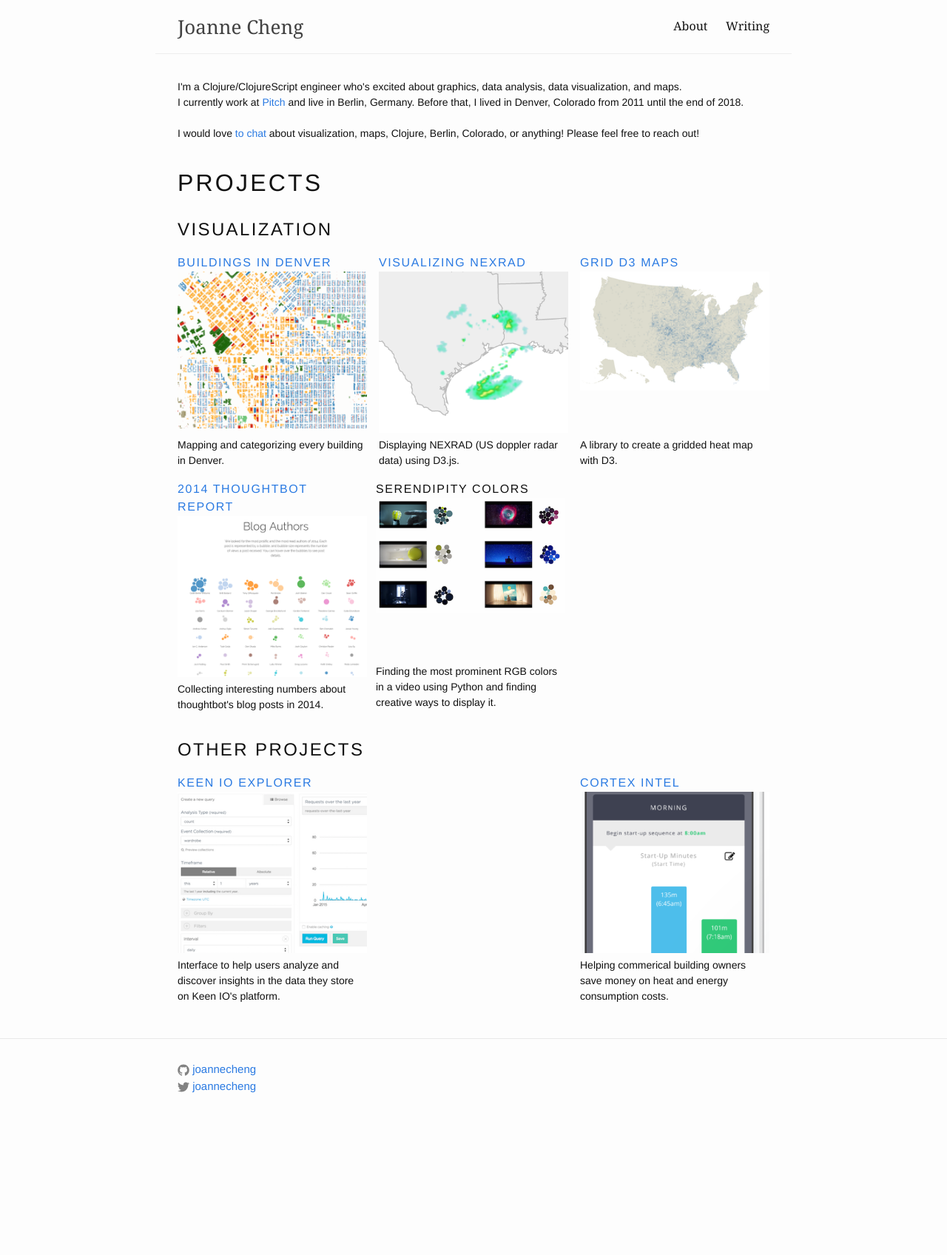
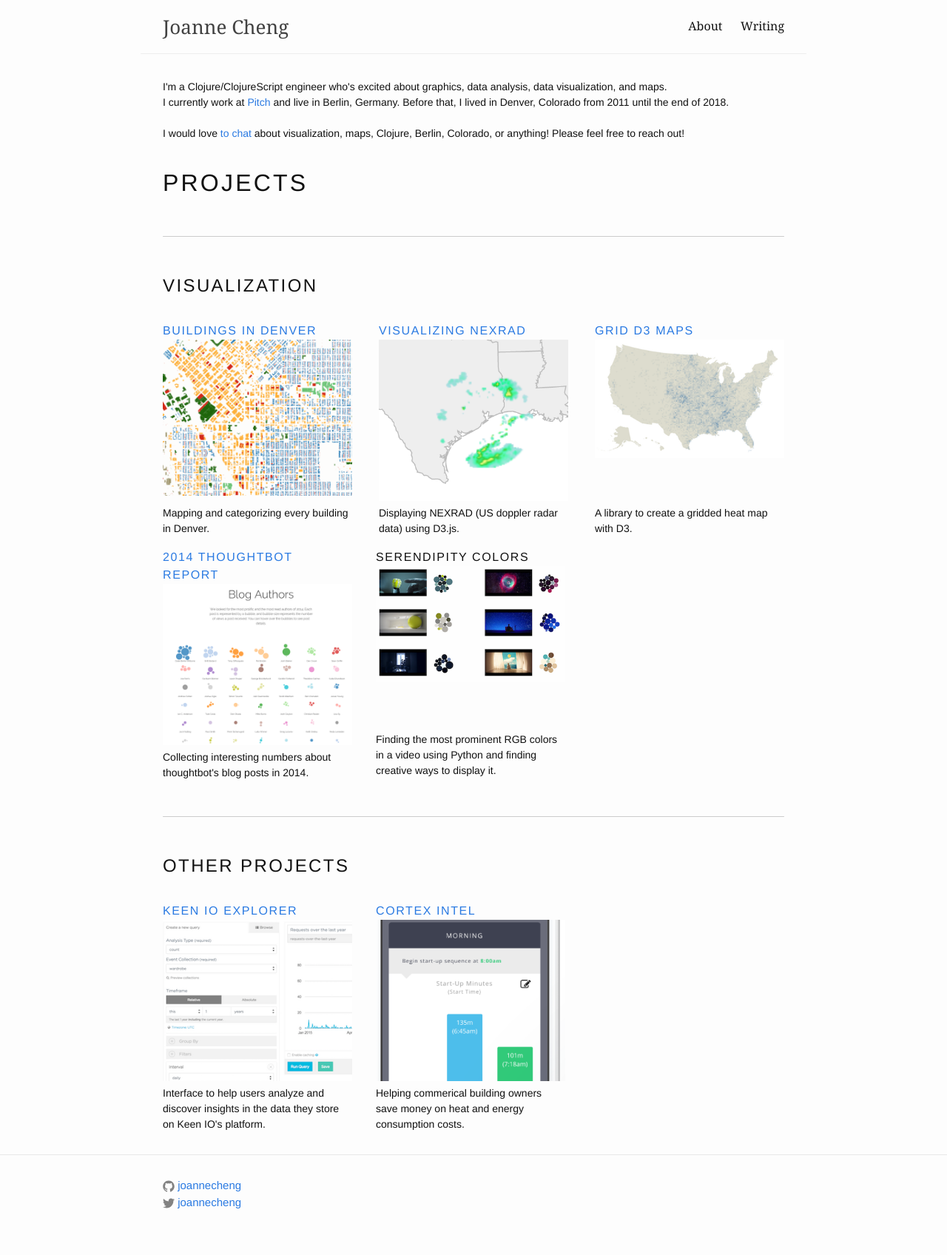
Before and after one commit to joannecheng/joannecheng.github.io, a Jekyll site: the page built from index.html, in a window 1280 px wide. Shown: the whole page at 74% size. Built offline with Jekyll 4.4.1, drawn with Linux system fonts in a browser that asks for light colours; nearby versions of some CDN libraries; library files that are not in the unit come from our copies; before the commit the page ends 1539 px from its top, so only the background shows below that.

Commit message:
grid layout

```diff
--- a/css/main.scss
+++ b/css/main.scss
@@ -23,7 +23,7 @@ $grey-color-light: lighten($grey-color, 40%);
 $grey-color-dark:  darken($grey-color, 25%);
 
 // Width of the content area
-$content-width:    920px;
+$content-width:    960px;
 
 $on-palm:          600px;
 $on-laptop:        1200px;
@@ -51,3 +51,13 @@ $on-laptop:        1200px;
         "layout",
         "syntax-highlighting"
 ;
+
+// Main site
+
+hr.break {
+  height: 1px;
+  border-radius: 1px;
+  background: #ccc;
+  border: 0;
+  margin: 3em 0;
+}
--- a/index.html
+++ b/index.html
@@ -26,10 +26,11 @@ layout: default
   <!-- list of projects -->
 
   <h1 class="ttu tracked">Projects</h1>
+  <hr class="break">
   <h2 class="ttu tracked">Visualization</h1>
 
   <div class="flex flex-wrap items-start justify-between">
-    <div class="w5 mb3">
+    <div class="w5 mt3">
       <div class="">
         <a href="/projects/explorer.html">
           <div class="ttu tracked">Buildings in Denver</div>
@@ -48,7 +49,7 @@ layout: default
       </div>
     </div>
 
-    <div class="w5 mb3">
+    <div class="w5 mt3">
       <a href="/projects/nexrad-d3.html">
         <div class="ttu tracked">Visualizing NEXRAD</div>
       </a>
@@ -64,7 +65,7 @@ layout: default
       </div>
     </div>
 
-    <div class="w5 mb3">
+    <div class="w5 mt3">
       <div class="">
         <a href="/projects/grid-map.html">
           <div class="ttu tracked">Grid D3 Maps</div>
@@ -84,7 +85,7 @@ layout: default
     </div>
 
 
-    <div class="w5 mb3">
+    <div class="w5 mt3">
       <div class="">
         <a href="/projects/thoughtbot-2014.html">
           <div class="ttu tracked">2014 thoughtbot Report</div>
@@ -105,7 +106,7 @@ layout: default
     </div>
 
 
-    <div class="w5 mb3">
+    <div class="w5 mt3">
       <div class="">
         <div class="ttu tracked">Serendipity Colors</div>
 
@@ -122,17 +123,15 @@ layout: default
       </div>
     </div>
 
-    <div class="w5 pa2 mr2 mb2">
-    </div>
-
     <div class="w5 pa2 mr2">
     </div>
 
   </div>
 
+  <hr class="break">
   <h2 class="ttu tracked">Other Projects</h2>
   <div class="flex flex-wrap items-start justify-between">
-    <div class="w5 mb3">
+    <div class="w5 mt3">
       <div class="">
         <a href="/projects/explorer.html">
           <div class="ttu tracked">Keen IO Explorer</div>
@@ -153,7 +152,7 @@ layout: default
 
     </div>
 
-    <div class="w5 mb3">
+    <div class="w5 mt3">
       <div class="">
         <a href="/projects/cortex.html">
           <div class="ttu tracked">Cortex Intel</div>
@@ -172,6 +171,10 @@ layout: default
 
       </div>
     </div>
+
+    <div class="w5 pa2 mr2">
+    </div>
+
   </div>
 
 
```
